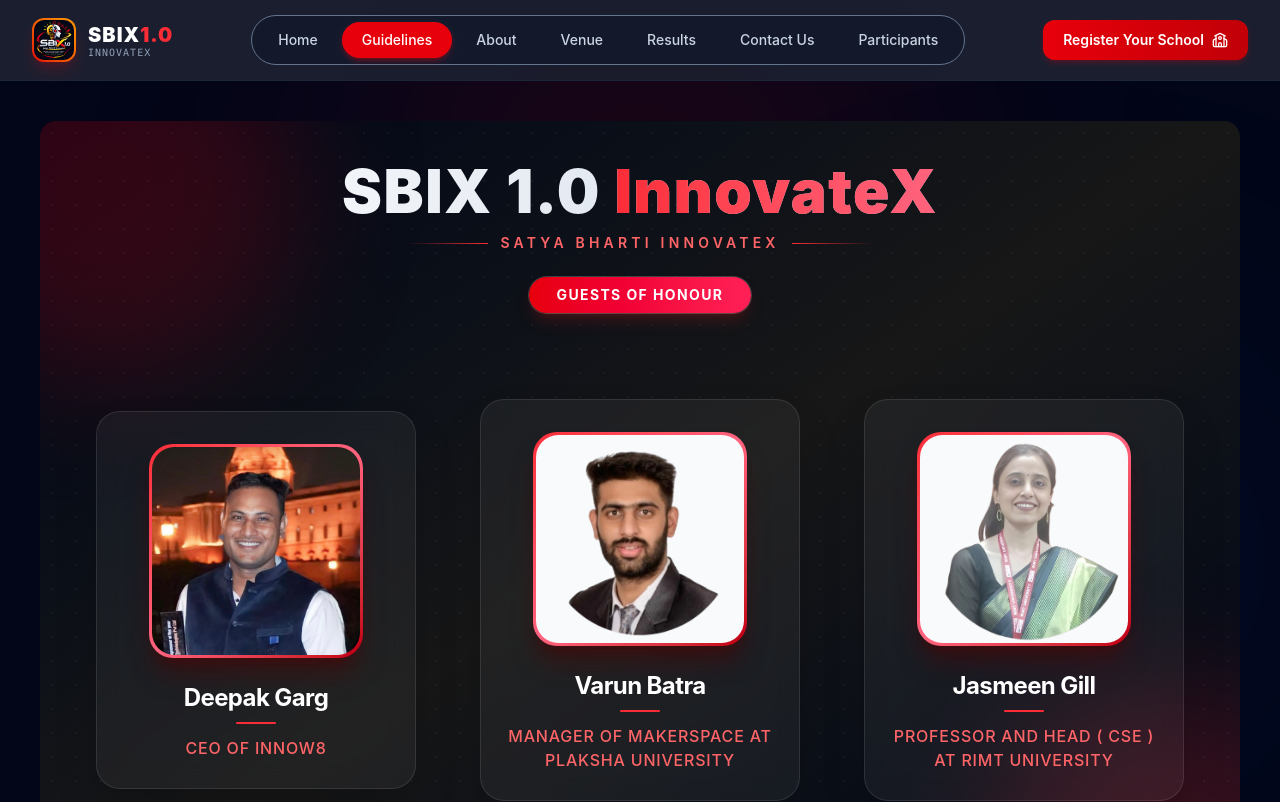
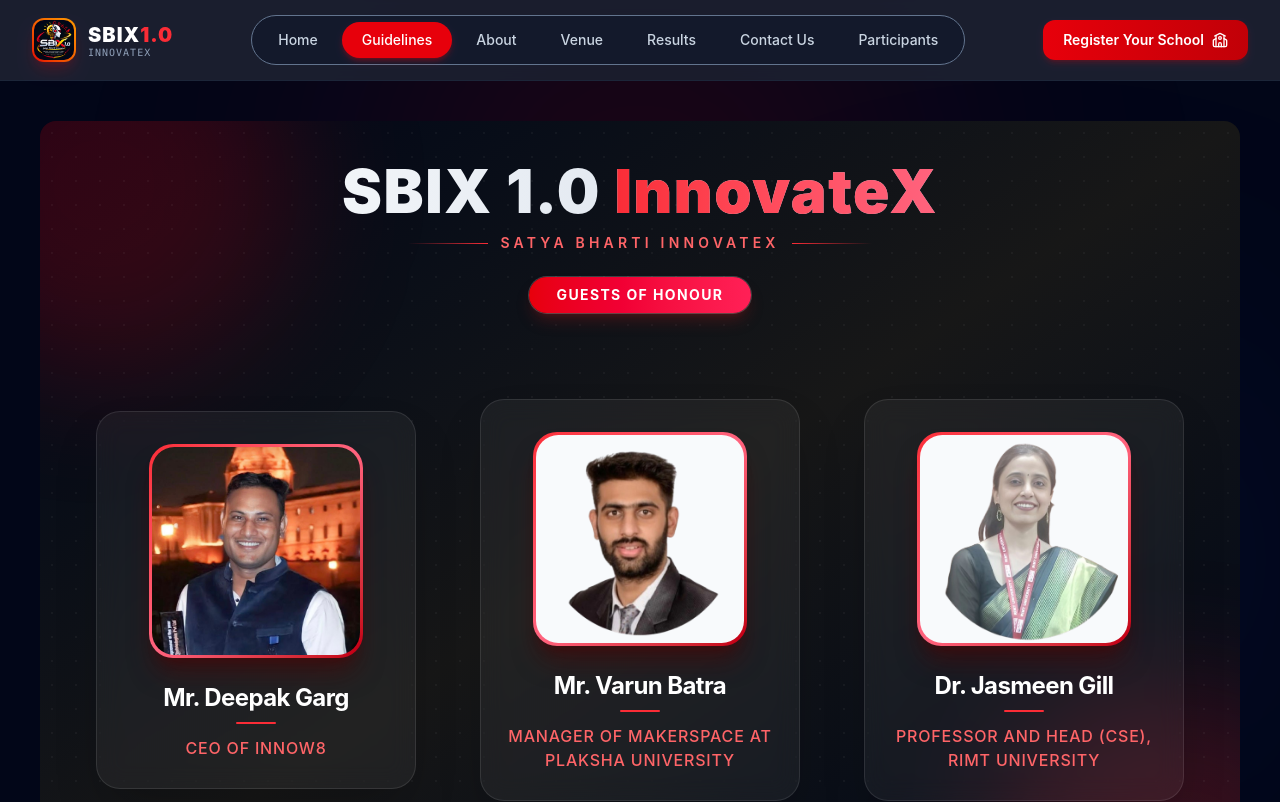
Before and after one commit to Cdansoftware/sbix, a React (Vite) app: page /guidelines in a window 1280 px wide. Shown: the top 802 px of the page. Built offline with nearby package versions, Linux system fonts and the light colour scheme.

Commit message:
adedfixed

```diff
--- a/src/pages/Jury.jsx
+++ b/src/pages/Jury.jsx
@@ -74,29 +74,29 @@ const juryData = [
 const JuryCards = () => {
  const ChiefGuestsData = [
   {
-      name: "Deepak Garg",
+    name: "Mr. Deepak Garg",
     title: "Chief Guest",
     designation: "CEO of Innow8",
     organization: "Innow8",
-      image: Depak, // Replace with actual image URL
+    image: Depak,
     bio: "Leading pioneer in emerging technologies, AI research, and fostering grassroots student innovation across national platforms.",
   },
   {
-      name: "Varun Batra",
+    name: "Mr. Varun Batra",
     title: "Chief Guest",
-      designation: "Manager of Makerspace At Plaksha University",
-      organization: "Global Robotics & Automation Ltd.",
-      image: Vrun, // Replace with actual image URL
+    designation: "Manager of Makerspace at Plaksha University",
+    organization: "Plaksha University",
+    image: Vrun,
     bio: "Accomplished technologist and mentor dedicated to mentoring young minds in robotics, embedded systems, and automated design.",
   },
   {
-      name: "Jasmeen Gill",
-      title: "Chief Guest of Honor",
-       designation: "Professor and Head ( CSE ) at RIMT University",
-      organization: "Global Robotics & Automation Ltd.",
-      image: Jasmeen, // Replace with actual image URL
-      bio:"nothing"
-    }
+    name: "Dr. Jasmeen Gill", // Only if her doctorate is confirmed
+    title: "Chief Guest of Honour",
+    designation: "Professor and Head (CSE), RIMT University",
+    organization: "RIMT University",
+    image: Jasmeen,
+    bio: "Distinguished academic leader contributing to computer science education and innovation.",
+  },
 ];
 
   return (
@@ -133,6 +133,8 @@ const JuryCards = () => {
                 <span className="absolute inset-0 -translate-x-full animate-[shimmer_2.5s_infinite] bg-gradient-to-r from-transparent via-white/30 to-transparent" />
               </div>
             </div>
+
+
 
             {/* Guests Grid */}
             <div className="flex flex-col md:flex-row justify-center items-center gap-10 md:gap-16">
```
Also changed, not shown: src/assets/feuser.png (deleted). Lines whose indentation alone changed are shown as unchanged.
